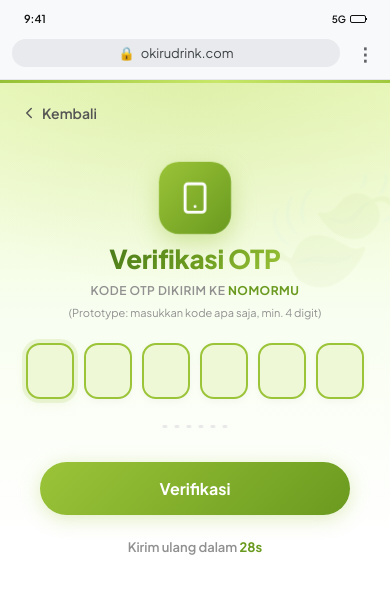
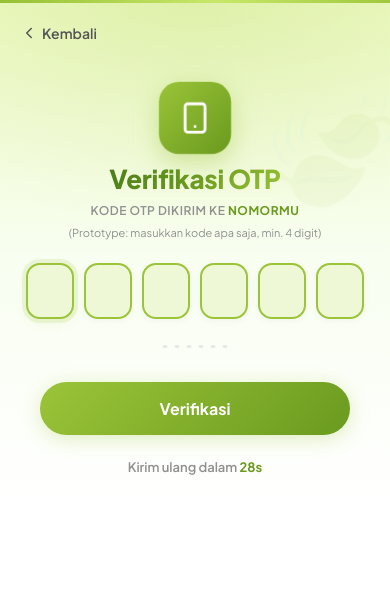
Before and after one commit to AnakTentara/OkiruDrink, a React (Vite) app: page /otp in a window 390 px wide. Shown: the top 594 px of the page. Built offline with nearby package versions, Linux system fonts and the light colour scheme.

Commit message:
fix: hide chrome ui on mobile and make profile card square

```diff
--- a/src/pages/ProfilePage.css
+++ b/src/pages/ProfilePage.css
@@ -6,7 +6,7 @@
   padding: 56px 20px 24px;
   position: relative;
   overflow: hidden;
-  border-radius: 40px 40px 24px 24px;
+  border-radius: 0;
   margin-bottom: 16px;
 }
 
--- a/src/styles/index.css
+++ b/src/styles/index.css
@@ -452,7 +452,11 @@ body {
     height: 100dvh;
     border-radius: 0;
     overflow: hidden;
+    -webkit-mask-image: none;
   }
+
+  .chrome-browser-ui { display: none; }
+  .browser-viewport { height: 100%; }
 
   .page-content {
     min-height: 100dvh;
```
